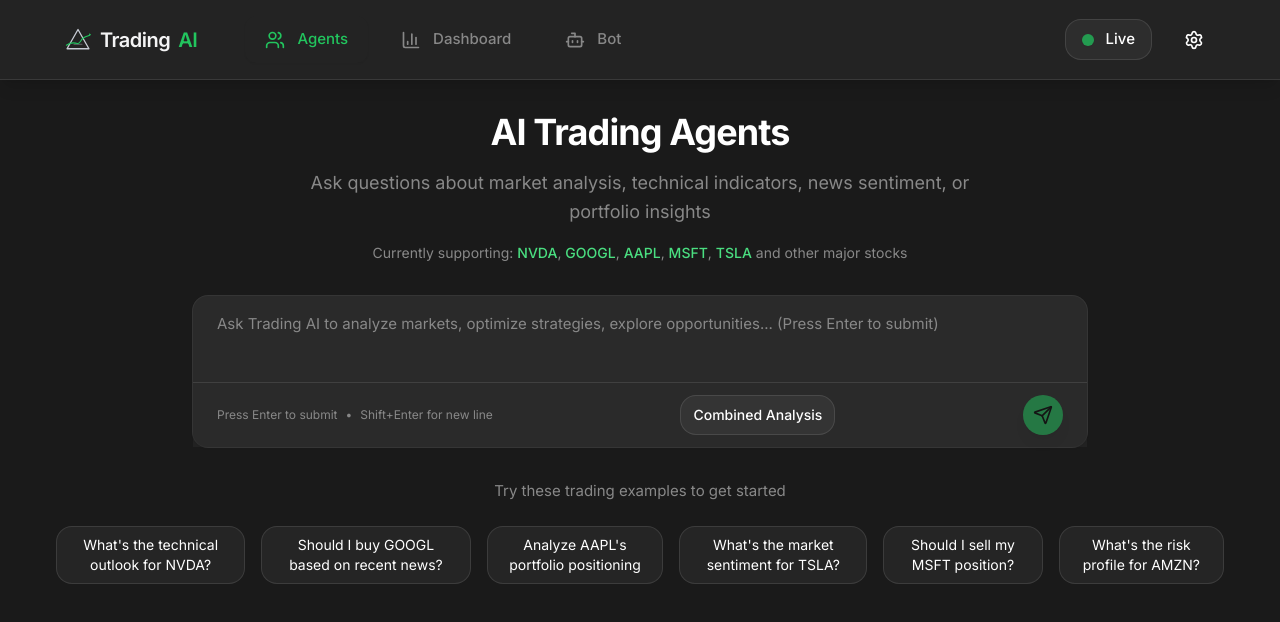
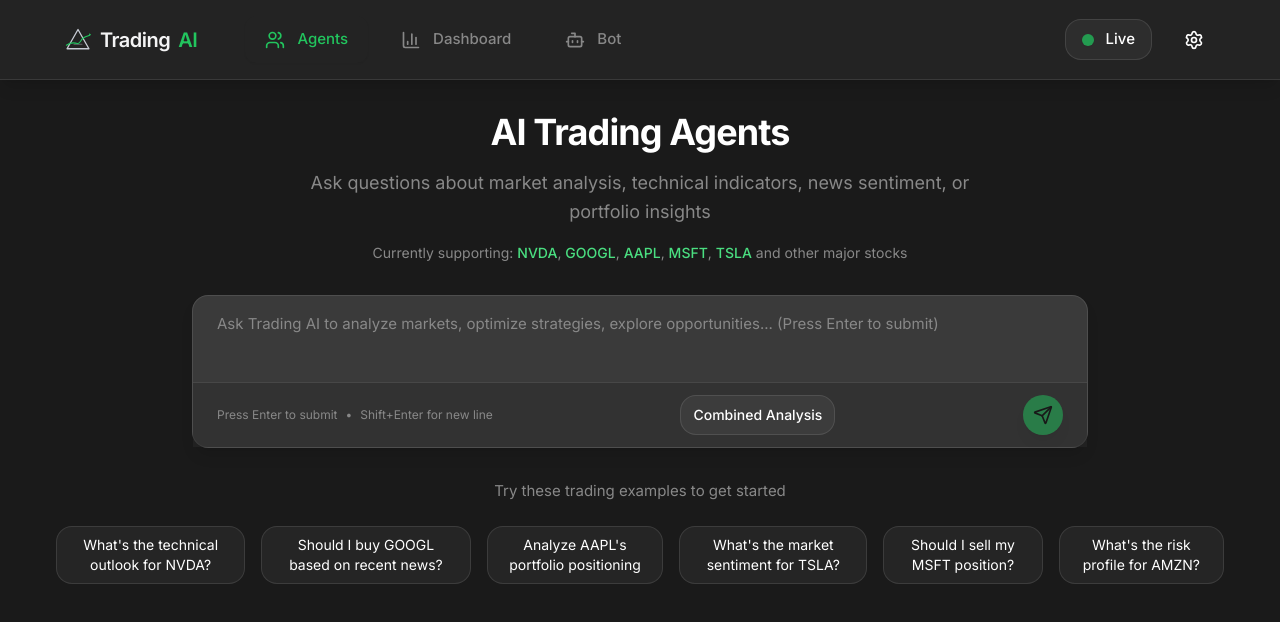
Before and after one commit to chunghaw/AI_trading_agent, a Next.js app in the folder apps/web/: page /agents in a window 1280 px wide. Shown: the top 622 px of the page. Built offline with nearby package versions, Linux system fonts and the light colour scheme.

Commit message:
CRITICAL: Fix cn function imports - UI components now use proper CSS class merging

```diff
--- a/apps/web/app/(app)/AppLayout.tsx
+++ b/apps/web/app/(app)/AppLayout.tsx
@@ -1,14 +1,9 @@
 "use client";
 
-// import { cn } from "../../../lib/utils";
+import { cn } from "../../../lib/utils";
 import Link from "next/link";
 import { usePathname } from "next/navigation";
-// import { Button } from "../../../components/ui/button";
 import { Command, Settings } from "lucide-react";
-// import Logo from "../../../components/brand/Logo";
-
-// Temporary cn function to get build working
-const cn = (...classes: any[]) => classes.filter(Boolean).join(' ');
 
 const navigation = [
   {
--- a/apps/web/components/report/IndicatorsRow.tsx
+++ b/apps/web/components/report/IndicatorsRow.tsx
@@ -1,8 +1,7 @@
 import React from 'react';
 // import { cn } from '../../lib/utils';
 
-// Temporary cn function
-const cn = (...classes: any[]) => classes.filter(Boolean).join(' ');
+import { cn } from "../../lib/utils";
 
 interface IndicatorsRowProps {
   indicators: {
--- a/apps/web/components/ui/badge.tsx
+++ b/apps/web/components/ui/badge.tsx
@@ -2,8 +2,7 @@ import * as React from "react";
 import { cva, type VariantProps } from "class-variance-authority";
 // import { cn } from "../../lib/utils";
 
-// Temporary cn function
-const cn = (...classes: any[]) => classes.filter(Boolean).join(' ');
+import { cn } from "../../lib/utils";
 
 const badgeVariants = cva(
   "inline-flex items-center rounded-full border px-2.5 py-0.5 text-xs font-semibold transition-colors focus:outline-none focus:ring-2 focus:ring-ring focus:ring-offset-2",
--- a/apps/web/components/ui/card.tsx
+++ b/apps/web/components/ui/card.tsx
@@ -1,8 +1,5 @@
 import * as React from "react"
-// import { cn } from "../../lib/utils"
-
-// Temporary cn function
-const cn = (...classes: any[]) => classes.filter(Boolean).join(' ');
+import { cn } from "../../lib/utils"
 
 const Card = React.forwardRef<
   HTMLDivElement,
--- a/apps/web/components/ui/input.tsx
+++ b/apps/web/components/ui/input.tsx
@@ -1,8 +1,5 @@
 import * as React from "react"
-// import { cn } from "../../lib/utils"
-
-// Temporary cn function
-const cn = (...classes: any[]) => classes.filter(Boolean).join(' ');
+import { cn } from "../../lib/utils";
 
 export interface InputProps
   extends React.InputHTMLAttributes<HTMLInputElement> {}
```
